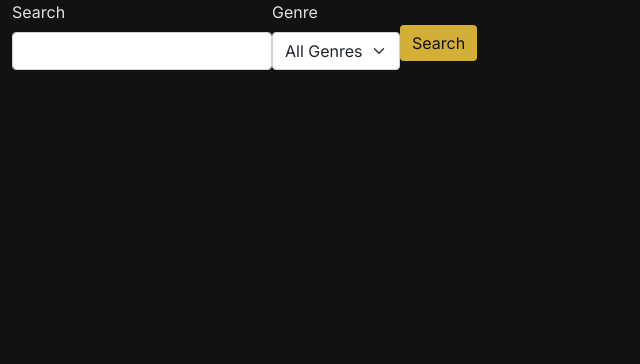
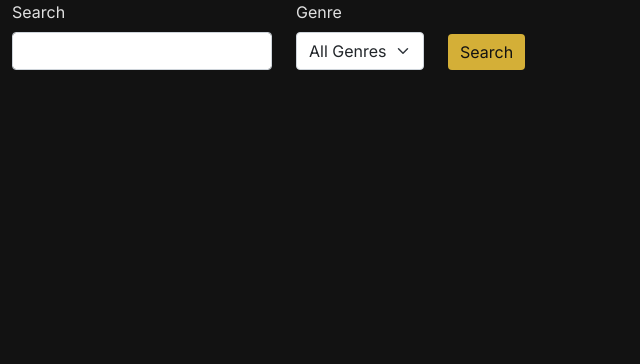
Before and after one commit to Gruheem/milestone-project-3, a Django app: page / in a window 1280 px wide. Shown: the part 56-420 px from the top of the page, without its empty margins (0-640 px from the left). Run offline with Django 5.2, Linux system fonts and the light colour scheme; data that the repository does not hold is empty; some libraries are stand-ins or nearby versions; some web fonts are replaced.

Commit message:
styled searchbar

```diff
--- a/static/css/styles.css
+++ b/static/css/styles.css
@@ -12,6 +12,12 @@ h4,
 h5,
 h6 {
   font-family: "Metamorphous", serif;
+}
+
+.search-form {
+  display: flex;
+  gap:1.5rem;
+  align-items: end;
 }
 
 #game-cards a {
--- a/templates/index.html
+++ b/templates/index.html
@@ -6,9 +6,9 @@
   <!-- Search Filters -->
   <div class="row">
     <div class="col-12">
-      <form method="get" class="d-flex align-items-center">
+      <form method="get" class="search-form">
         {% csrf_token %} {{ form|crispy }}
-        <button type="submit" class="btn btn-gold">Search</button>
+        <button type="submit" class="btn btn-gold mb-3">Search</button>
       </form>
     </div>
   </div>
```
Also changed, not shown: game_list/forms.py (+15 -1 lines), README.md.
